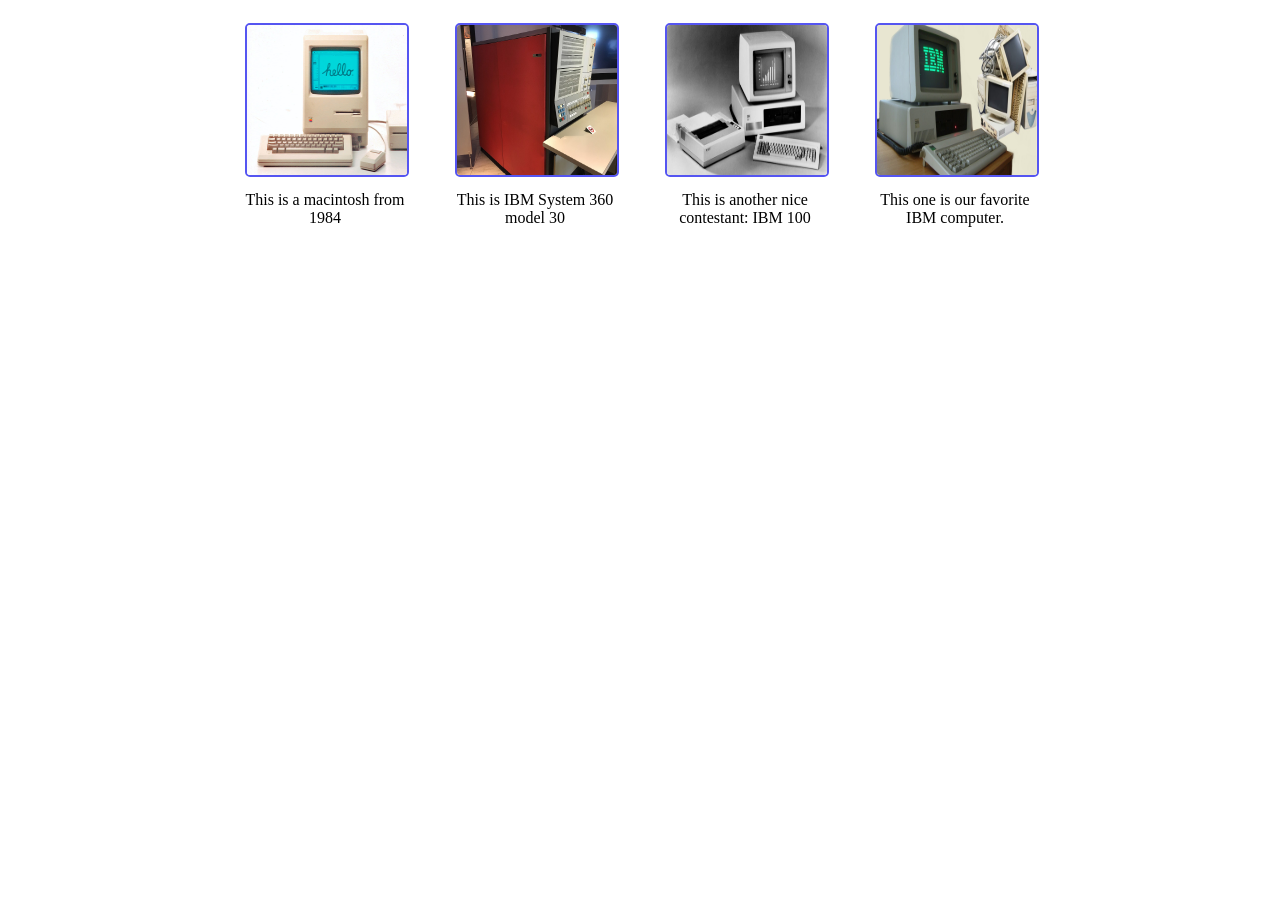
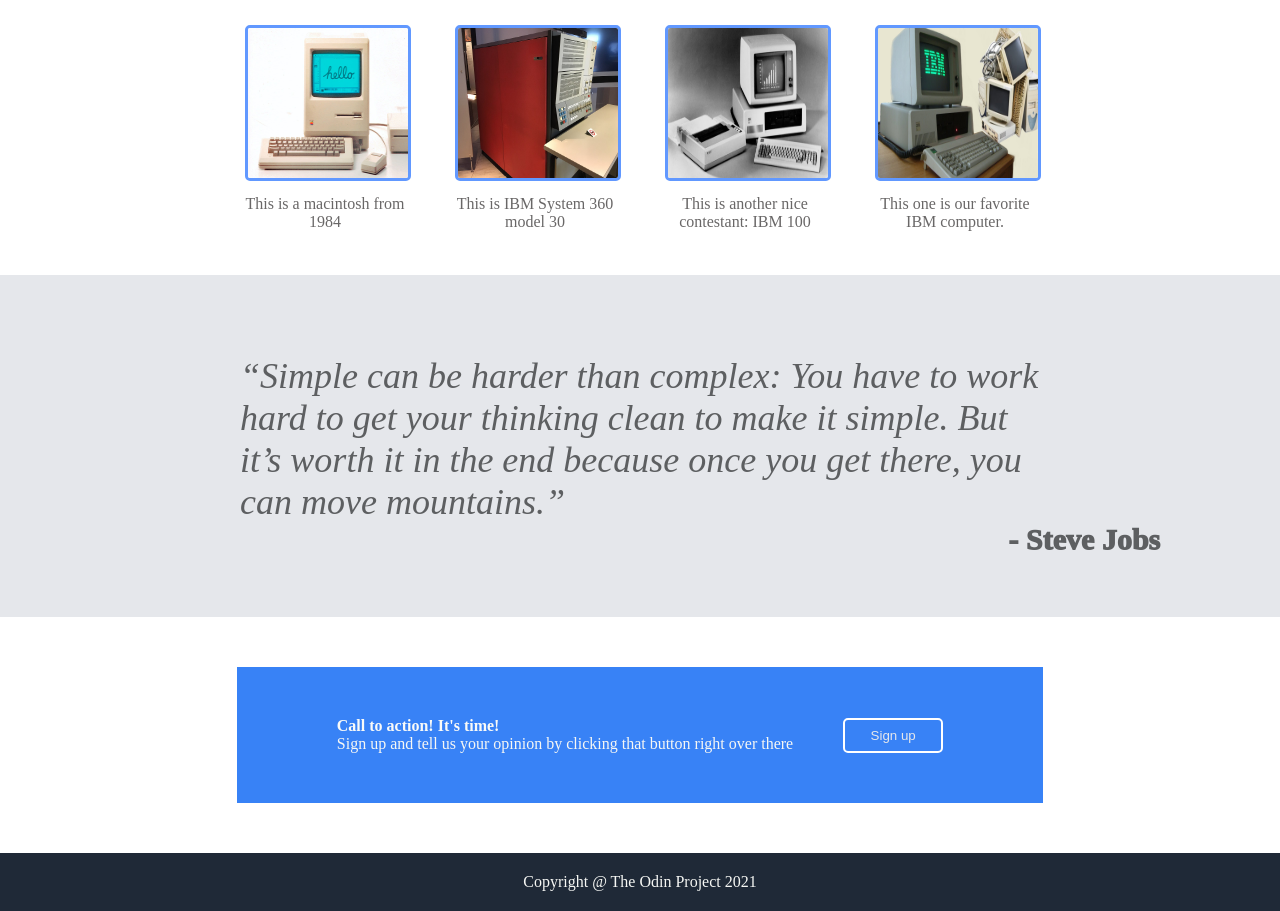
Before and after one commit to thomss23/LandingPage_TOP, a plain HTML site: page index.html in a window 1280 px wide. Shown: the part 580-1491 px from the top of the page. Before the commit the page ends 841 px from the top, so only its background shows below. Drawn offline with Linux system fonts and the light colour scheme.

Commit message:
finish website

```diff
--- a/index.html
+++ b/index.html
@@ -35,7 +35,7 @@
 
             </div>
 
-            <img src="/images/welcome-sign-handwritten-inscription-welcome-calligraphic-text_110464-469.jpeg" alt="Welcome picture">
+            <img class="welcome" src="/images/welcome-sign-handwritten-inscription-welcome-calligraphic-text_110464-469.jpeg" alt="Welcome picture">
 
         </div>
     </div>
@@ -50,22 +50,22 @@
 
             <div class="product">
                 <img src="images/macintosh-1984.jpeg" alt="macintosh-1984">
-                <div>This is a macintosh from 1984</div>
+                <div class="description">This is a macintosh from 1984</div>
             </div>
 
             <div class="product">
                 <img src="images/IBM_System_360_model_30_profile.agr.jpg" alt="IBM_System_360_model_30_profile">
-                <div>This is IBM System 360 model 30</div>
+                <div class="description">This is IBM System 360 model 30</div>
             </div>
 
             <div class="product">
                 <img src="images/ibm100.jpeg" alt="ibm100">
-                <div>This is another nice contestant: IBM 100</div>
+                <div class="description">This is another nice contestant: IBM 100</div>
             </div>
 
             <div class="product">
                 <img src="images/ibmxt.jpeg" alt="ibmxt">
-                <div>This one is our favorite IBM computer.</div>
+                <div class="description">This one is our favorite IBM computer.</div>
             </div>
         </div>
 
@@ -73,10 +73,33 @@
 
     <!-- section 3 -->
 
+    <div class="section-three">
+        <div class="quoute">“Simple can be harder than complex: You have to work hard to get your thinking clean to make it simple. But it’s worth it in the end because once you get there, you can move mountains.”</div>
+        <div class="author">- Steve Jobs</div>
+    </div>
+
     <!-- section 4 -->
+
+    <div class="section-four">
+
+        <div class="box">
+
+            <div class="action-info-container">
+                <div class="action-info">
+                    <div class="action">Call to action! It's time!</div>
+                    <div class="sign-up-description">Sign up and tell us your opinion by clicking that button right over there</div>
+
+                </div>
+                <button class="signup-action-btn">Sign up</button>
+            </div>
+
+        </div>
+
+    </div>
 
     <!-- footer -->
 
+    <footer>Copyright @ The Odin Project 2021</footer>
 
 </body>
 </html>
--- a/styles.css
+++ b/styles.css
@@ -1,4 +1,5 @@
 body {
+    margin: 0;
     min-height: 100vh;
 }
 
@@ -36,6 +37,8 @@ button {
     border-radius: 5px;
     margin-top: auto;
     width: 100px;
+    border:2px solid #3882f6;
+
 
 }
 
@@ -79,7 +82,7 @@ ul {
 
 /* CSS Section 2  */
 .product img {
-    border: 2px solid rgb(85, 85, 241);
+    border: 3px solid rgb(97, 152, 255);
     width:160px;
     height: 150px;
     border-radius: 5px;
@@ -105,8 +108,8 @@ ul {
     flex-direction: column;
     justify-content: center;
     align-items: center;
-    padding-top: 50px;
-    padding-bottom: 80px;
+    padding-top: 60px;
+    padding-bottom: 100px;
 }
 
 .products {
@@ -119,6 +122,81 @@ ul {
     text-align: center;
 }
 
+.description {
+    color: rgb(105, 103, 103);
+}
+
 /* CSS Section 3  */
 
+.section-three {
+    background-color: #e5e7eb;
+    display: flex;
+    flex-direction: column;
+    justify-content: center;
+    align-items: center;
+    padding-top: 80px;
+    padding-bottom: 60px;
+}
+
+.quoute {
+    font-style: italic;
+    font-size: 36px;
+    color: #5d5f61;
+    width: 800px;
+}
+
+.author {
+    font-size: 30px;
+    font-weight: 1000;
+    color: #5d5f61;
+    align-self: flex-end;
+    margin-right: 120px;
+}
+
 /* Flex section 3 */
+
+/* CSS Section 4 */
+.signup-action-btn{
+    background-color: #3882f6;
+    color: #E5e7eb;
+    padding: 8px 20px;
+    border-radius: 5px;
+    width: 100px;
+    border:2px solid white;
+}
+/* Flex section 4 */
+.section-four {
+    flex:1;
+}
+.box {
+    display: flex;
+    justify-content: center;
+    align-items: center;
+    padding: 50px;
+}
+
+.action-info-container {
+    display: flex;
+    padding: 50px 100px;
+    background-color: #3882f6;
+    gap:50px;
+}
+.action{
+    color: #F9FAF8;
+    font-weight: 800;
+}
+
+.sign-up-description {
+    color: #f6f7f4;
+
+}
+
+/* footer */
+
+footer {
+    background-color: #1F2937;
+    text-align: center;
+    color: #f6f7f4;
+    padding:20px;
+    margin:0;
+}
```
